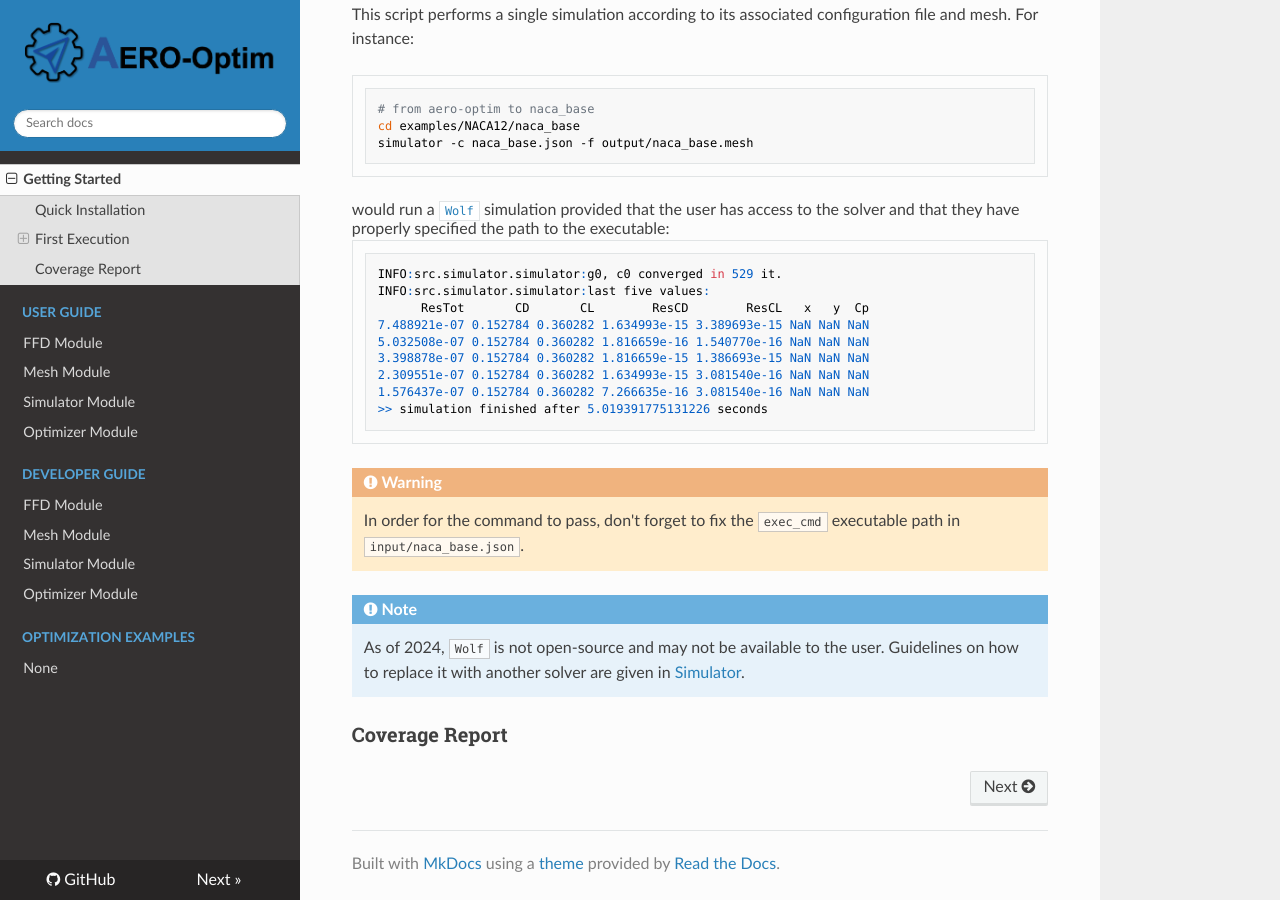
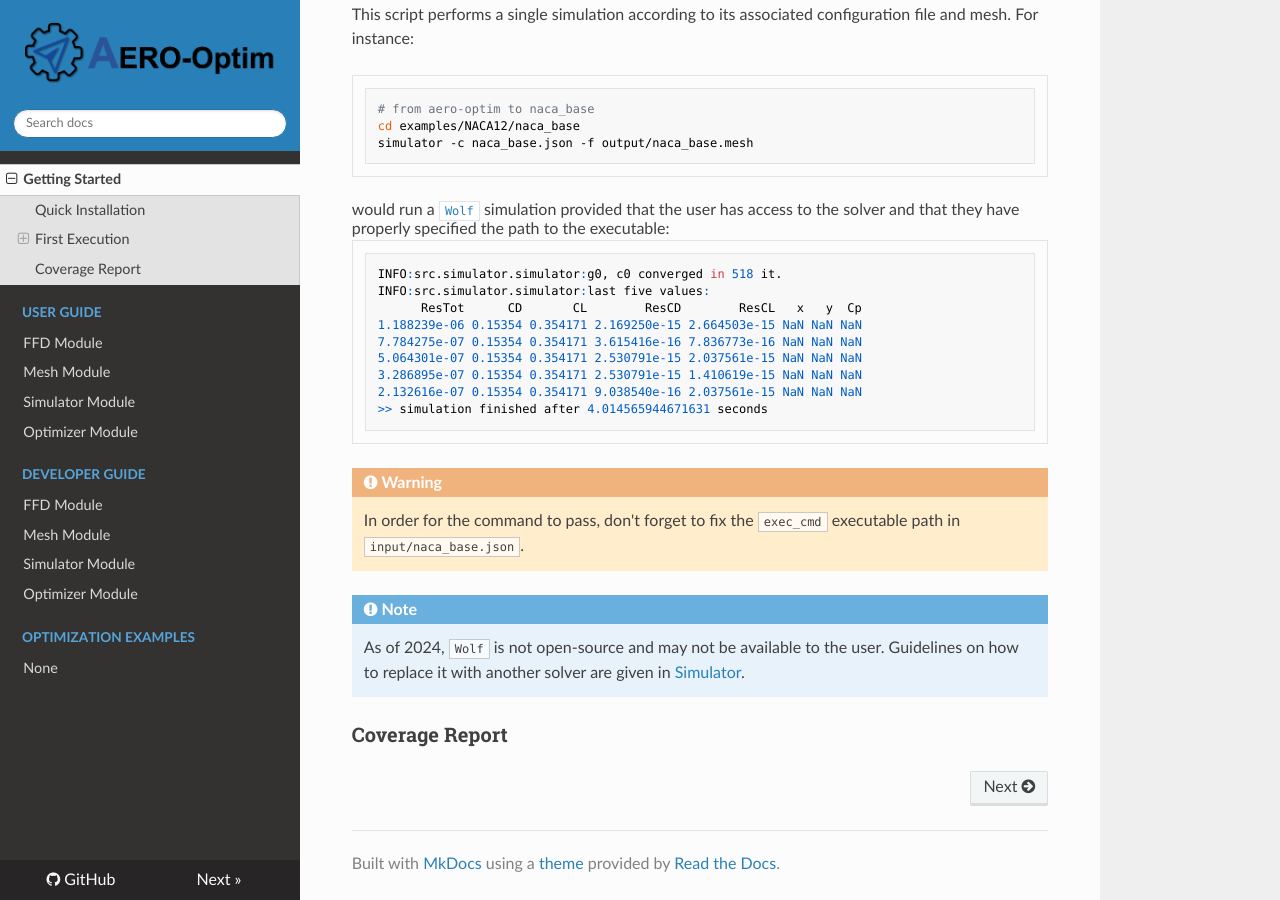
Before and after one commit to mschouler/aero-optim, an MkDocs documentation site: the page built from docs/index.md, in a window 1280 px wide and 900 px high, scrolled down 2702 px. Built offline with MkDocs 1.6.1, drawn with Linux system fonts in a browser that asks for light colours; nearby versions of some CDN libraries; formulas are drawn with MathJax 3.

Commit message:
coarsen naca_base mesh

````diff
--- a/docs/index.md
+++ b/docs/index.md
@@ -80,15 +80,15 @@
 ```
 would run a [`Wolf`](https://pages.saclay.inria.fr/frederic.alauzet/software.html) simulation provided that the user has access to the solver and that they have properly specified the path to the executable:
 ```sh
-INFO:src.simulator.simulator:g0, c0 converged in 529 it.
+INFO:src.simulator.simulator:g0, c0 converged in 518 it.
 INFO:src.simulator.simulator:last five values:
-      ResTot       CD       CL        ResCD        ResCL   x   y  Cp
-7.488921e-07 0.152784 0.360282 1.634993e-15 3.389693e-15 NaN NaN NaN
-5.032508e-07 0.152784 0.360282 1.816659e-16 1.540770e-16 NaN NaN NaN
-3.398878e-07 0.152784 0.360282 1.816659e-15 1.386693e-15 NaN NaN NaN
-2.309551e-07 0.152784 0.360282 1.634993e-15 3.081540e-16 NaN NaN NaN
-1.576437e-07 0.152784 0.360282 7.266635e-16 3.081540e-16 NaN NaN NaN
->> simulation finished after 5.019391775131226 seconds
+      ResTot      CD       CL        ResCD        ResCL   x   y  Cp
+1.188239e-06 0.15354 0.354171 2.169250e-15 2.664503e-15 NaN NaN NaN
+7.784275e-07 0.15354 0.354171 3.615416e-16 7.836773e-16 NaN NaN NaN
+5.064301e-07 0.15354 0.354171 2.530791e-15 2.037561e-15 NaN NaN NaN
+3.286895e-07 0.15354 0.354171 2.530791e-15 1.410619e-15 NaN NaN NaN
+2.132616e-07 0.15354 0.354171 9.038540e-16 2.037561e-15 NaN NaN NaN
+>> simulation finished after 4.014565944671631 seconds
 ```
 
 !!! Warning
````
Also changed, not shown: 1 other file.
